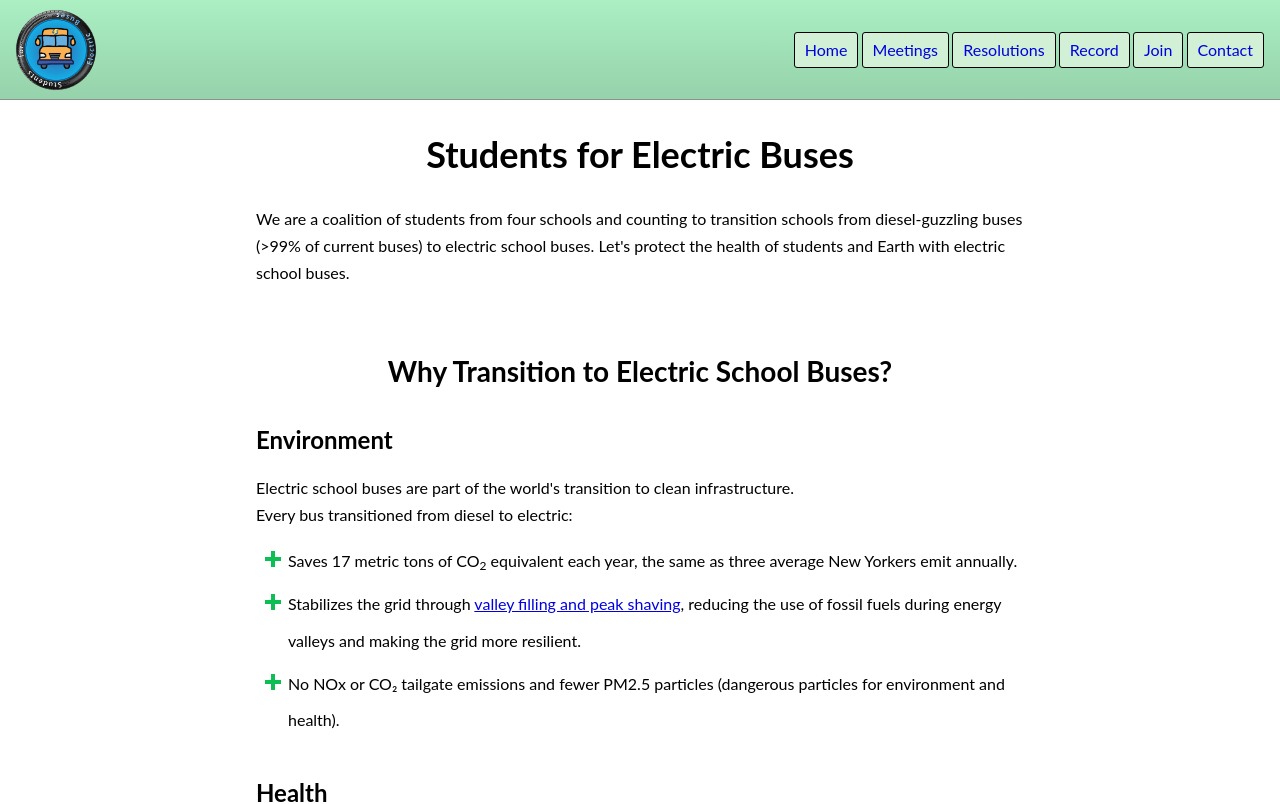
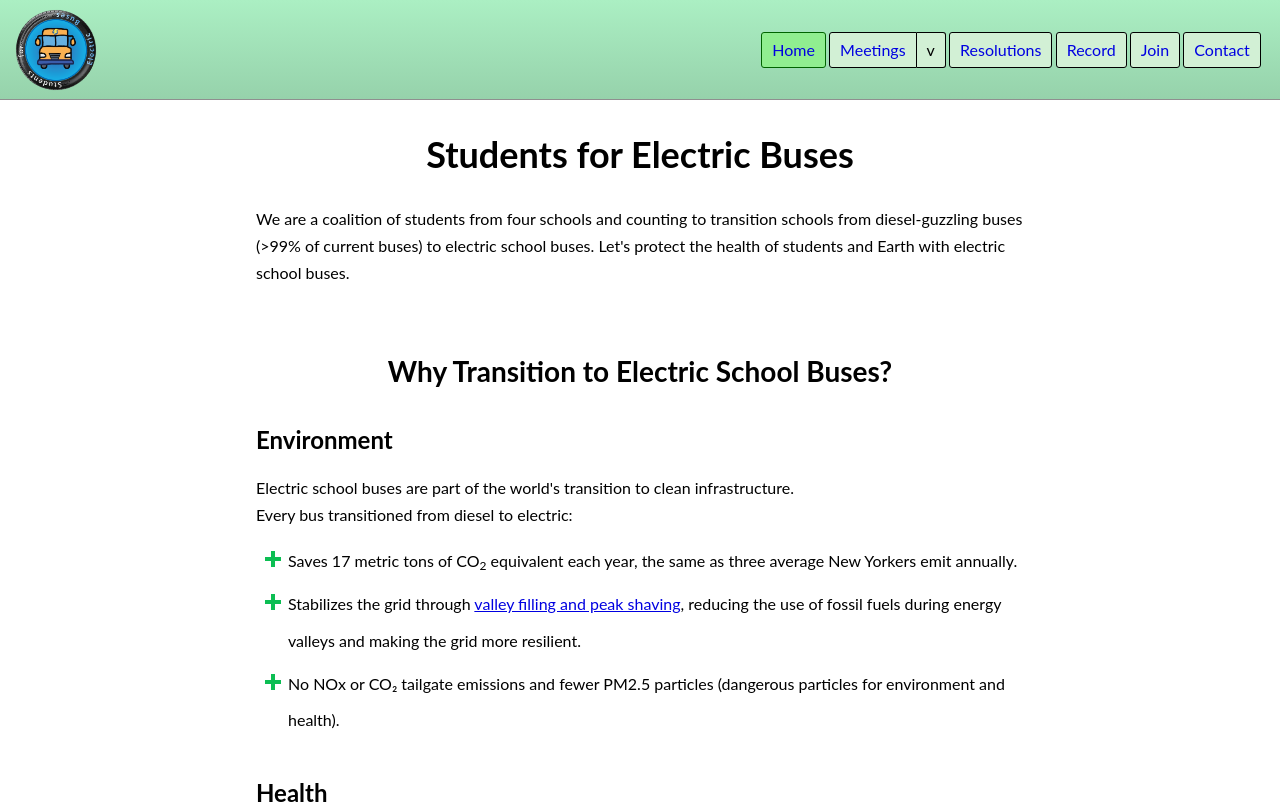
Before and after one commit to JoelGrayson/studentsforelectricbuses.org, a Next.js app: page / in a window 1280 px wide. Shown: the top 804 px of the page. Built offline with nearby package versions, Linux system fonts and the light colour scheme.

Commit message:
header dropdown and buttons light up when selected

```diff
--- a/components/Header.tsx
+++ b/components/Header.tsx
@@ -2,8 +2,14 @@ import Logo from './Logo';
 import styles from '../styles/header/header.module.css';
 import Head from 'next/head';
 import Link from 'next/link';
+import { useRouter } from 'next/router';
+import { list as meetingsList } from '@/pages/meetings/list';
+import { useState } from 'react';
 
 export default function Header({title, children}: {title?: String, children?: any}) { //takes in parameters for <Head>
+    const { route }=useRouter();
+    // console.log({route, asPath, pathname});
+
     return <>
         <Head> {/* Default head options */}
             <title>{title ? `${title} | Students for Electric Buses`: 'Students for Electric Buses'}</title>
@@ -16,14 +22,16 @@ export default function Header({title, children}: {title?: String, children?: an
             <nav>
                 <ul className='m:grid m:grid-cols-3 m:grid-rows-2 m:place-items-center'>
                     {/* w-full m:p-0 m:grid grid-cols-3 grid-rows-2 */}
-                    <Link href="/"><li><button>Home</button></li></Link>
-                    <Link href="/meetings"><li><button>Meetings</button></li></Link>
+                    <Li href="/">Home</Li>
+                    <Li href="/meetings" dropdown={meetingsList.map(e=>({ title: e.title, url: e.hyphenatedTitle }))}>Meetings</Li>
                         {/* TODO: insert v down arrow for fast selecting */}
-                    <Link href="/resolutions"><li><button>Resolutions</button></li></Link>
+                    <Li href="/resolutions">Resolutions</Li>
                         {/* TODO: insert v down arrow for fast selecting */}
-                    <Link href="/record"><li><button>Record</button></li></Link>
-                    <Link href="/join"><li><button>Join</button></li></Link>
-                    <Link href="/contact"><li><button>Contact</button></li></Link>
+                        {/* <button>v</button> */}
+
+                    <Li href="/record">Record</Li>
+                    <Li href="/join">Join</Li>
+                    <Li href="/contact">Contact</Li>
 
 
                     {/* Old */}
@@ -34,4 +42,51 @@ export default function Header({title, children}: {title?: String, children?: an
             </nav>
         </header>
     </>;
+
+    type titleUrlT={ title: string; url: string };
+    function Li({children, href, dropdown}: {children: any, href: string; dropdown?: titleUrlT[] }) {
+        const [open, setOpen]=useState(false);
+
+        return <div className='relative'>
+            <Link href={href}>
+                <li style={{
+                    marginRight: dropdown ? 0 : undefined,
+                    display: 'inline-block'
+                }}>
+                    <button style={{
+                        backgroundColor: route===href ? '#90ee90' : undefined,
+                        borderColor: route===href ? 'darkgreen' : undefined,
+                        borderTopRightRadius: dropdown ? 0 : undefined,
+                        borderBottomRightRadius: dropdown ? 0 : undefined
+                    }}>
+                        {children}
+                    </button>
+                </li>
+            </Link>
+            { dropdown && <>
+                <button
+                    style={{
+                        display: 'inline-block',
+                        marginRight: '.2rem',
+                        borderTopLeftRadius: 0,
+                        borderBottomLeftRadius: 0,
+                        borderLeft: 'none',
+                    }}
+                    onClick={()=>setOpen(!open)}
+                >
+                    {open ? '^' : 'v'}
+                </button>
+            </> }
+            { open && dropdown && <div className='absolute top-[2.3rem] left-0'>
+                {dropdown.map((item, index)=>{
+                    return <div className='w-full bg-white hover:bg-gray-300 p-3' style={{
+                        border: '1px solid black',
+                        borderTopWidth: index===0 ? 1 : 0,
+                    }} key={item.title}>
+                        <Link href={`${href}/${item.url}`}>{item.title}</Link>
+                    </div>;
+                })}
+            </div> }
+        </div>;
+    }
 }
--- /dev/null
+++ b/pages/meetings/8.17.23-Meeting with Councilmember Marte.tsx
@@ -0,0 +1,8 @@
+export default function Article() {
+    return <div>
+        <h1>Meeting with Councilmember Marte</h1>
+        <p>August 17, 2021</p>
+
+        <p>Private schools cannot be funded because there is no control over them.</p>
+    </div>;
+}
--- a/pages/record/index.tsx
+++ b/pages/record/index.tsx
@@ -8,13 +8,19 @@ export default function Record() {
 
         <h3>Historical Timeline</h3>
         <iframe width="560" height="315" className='m:w-fit m:h-fit' src="https://www.youtube.com/embed/dq4KiZ5Mov0" title="YouTube video player" frameBorder="0" allow="accelerometer; autoplay; clipboard-write; encrypted-media; gyroscope; picture-in-picture; web-share" allowFullScreen />
-        <br />
+        <br /><br />
 
         <h3>Photos</h3>
         <figure>
             <Image src='/images/club-meeting.jpg' alt='5.31.23 Club Meeting' width={500} height={375} />
             <figcaption>5.31.23 Club Meeting</figcaption>
         </figure>
+        <br /><br />
+
+        <h3>2022–23 Club Advertisement Video</h3>
+        <iframe width="560" height="315" className='m:w-fit m:h-fit' src="https://www.youtube.com/embed/6Hh6h2r4Sbw" title="YouTube video player" frameBorder="0" allow="accelerometer; autoplay; clipboard-write; encrypted-media; gyroscope; picture-in-picture; web-share" allowFullScreen></iframe>
+        <br /><br />
+
         <figure>
             <Image src='/images/sdgs.jpg' alt='Sustainable Development Goals' width={500} height={375} />
             <figcaption>We meet ten of the seventeen UN sustainable development goals</figcaption>
--- a/styles/globals.css
+++ b/styles/globals.css
@@ -120,5 +120,6 @@ button:disabled {
 }
 .btn-red   { background-color: #ff8f8f; }
 .btn-yellow{ background-color: #ffd472; }
+/* .btn-green { background-color: #51d751; } */
 .btn-green { background-color: #90ee90; }
 .btn-blue  { background-color: #aed8fc; }
--- a/styles/header/header.module.css
+++ b/styles/header/header.module.css
@@ -11,7 +11,6 @@
 }
 .header nav ul {
   padding: 0;
-  gap: 0.2rem;
 }
 @media (min-width: 640px) {
   .header nav ul {
@@ -23,4 +22,5 @@
 }
 .header nav li {
   list-style-type: none;
+  margin-right: 0.2rem;
 }/*# sourceMappingURL=header.module.css.map */
--- a/styles/header/header.module.sass
+++ b/styles/header/header.module.sass
@@ -10,7 +10,7 @@
             background-color: #d2f0d5
         ul
             padding: 0
-            gap: .2rem
+            // gap: .2rem
             @media (min-width: 640px)
                 display: flex
                 justify-content: flex-end
@@ -19,3 +19,4 @@
 
         li
             list-style-type: none
+            margin-right: .2rem
--- a/tsconfig.json
+++ b/tsconfig.json
@@ -5,7 +5,7 @@
     "baseUrl": ".",
     "paths": {
         "@/components/*": ["./components/*"],
-        "@/styles/*": ["./styles/*"],
+        "@/pages/*": ["./pages/*"],
         "@/helpers/*": ["./helpers/*"],
         "@/styles/*": ["./styles/*"]
     },
```
Also changed, not shown: 1 other file (tests, documents, lock files or other folders).
